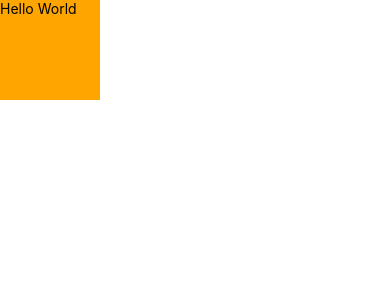
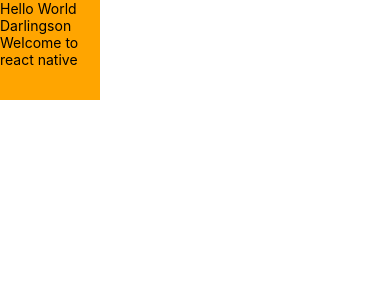
Before and after one commit to darlingson/Task-Tracker, a React Native app: screen / in a window 390 px wide. Shown: the top 300 px of the page. Built offline with nearby package versions, Linux system fonts and the light colour scheme.

Commit message:
added my name as a greeting to test out display content from a variable

```diff
--- a/App.js
+++ b/App.js
@@ -2,9 +2,13 @@ import { StatusBar } from 'expo-status-bar';
 import { StyleSheet, Text, View } from 'react-native';
 
 export default function App() {
+  const name = "Darlingson";
   return (
     <View style={{height:100, width:100, backgroundColor: 'orange',}}>
       <Text>Hello World</Text>
+      <Text>{name}</Text>
+      <Text>Welcome to react native</Text>
+      <StatusBar style="auto" />
     </View>
   );
 }
```
